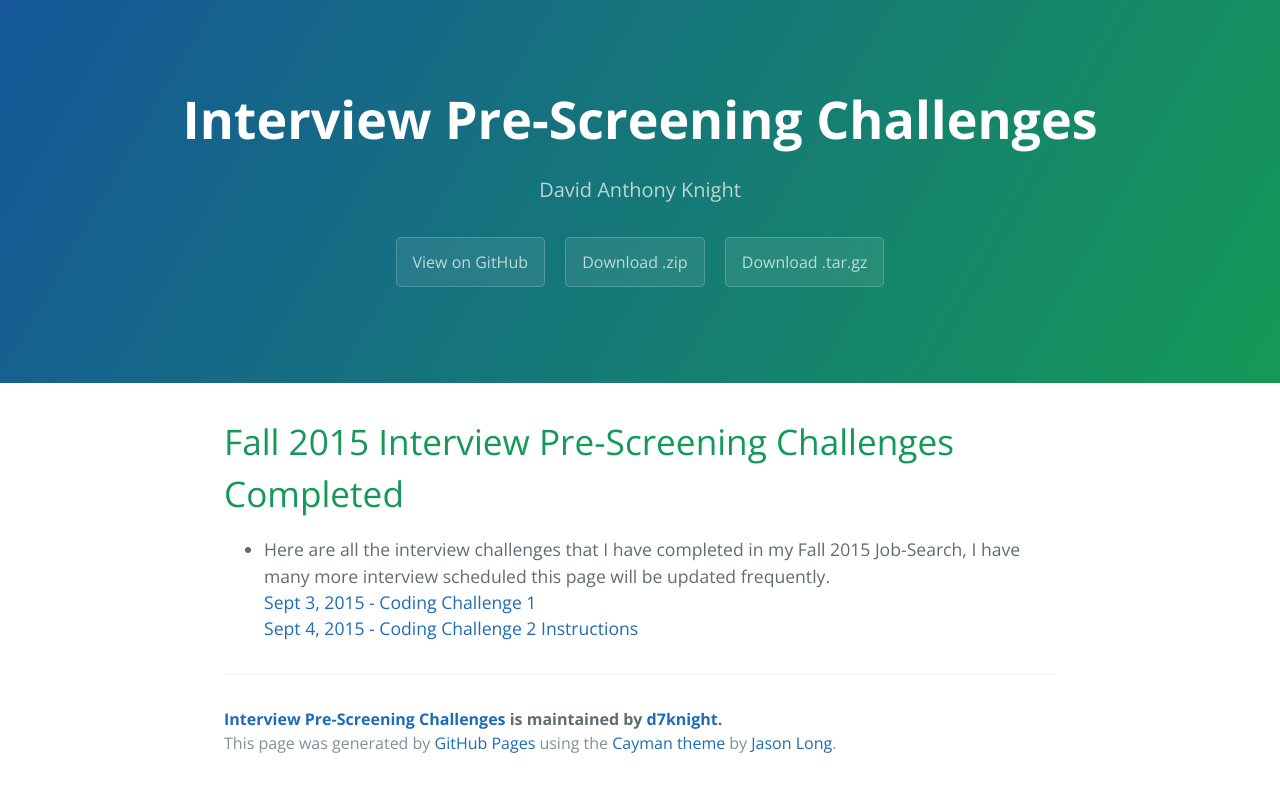
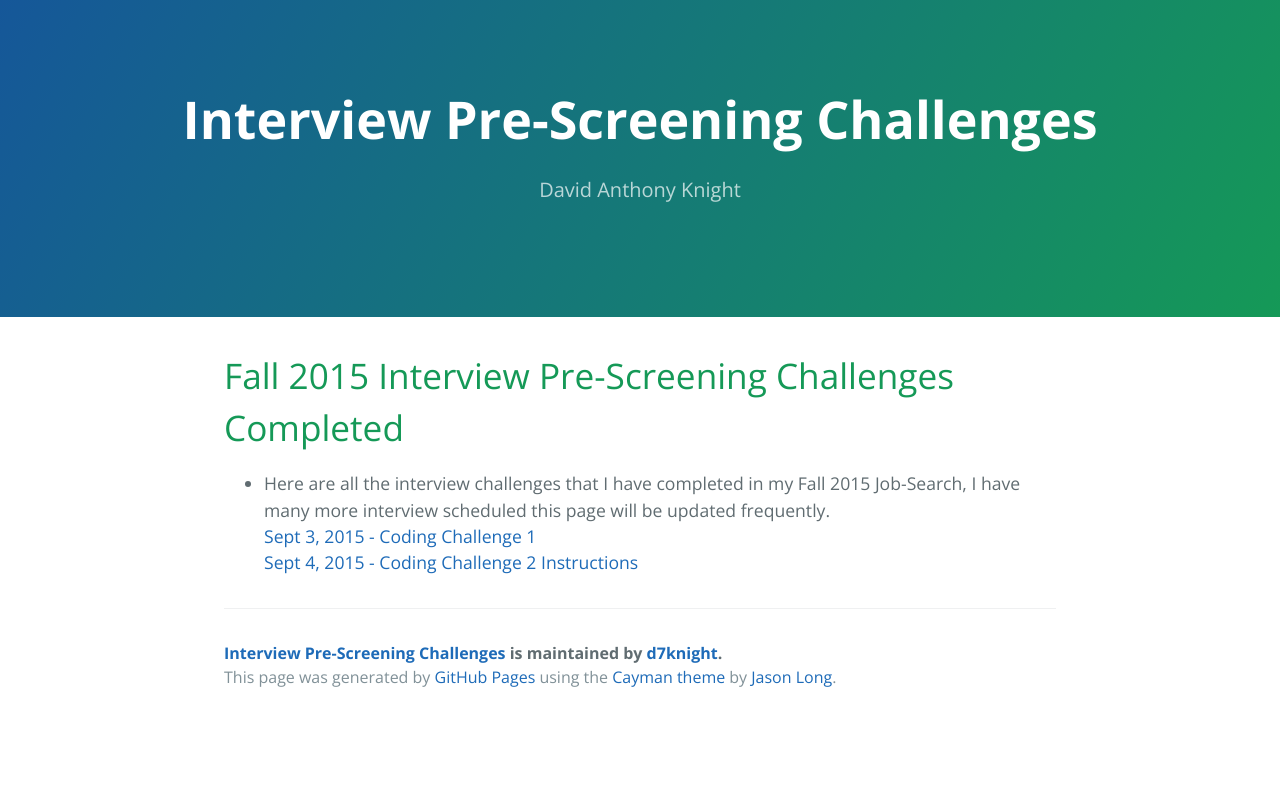
Before and after one commit to d7knight/Challenges, a plain HTML site: page index.html in a window 1280 px wide. Drawn offline with nearby package versions, Linux system fonts and the light colour scheme.

Commit message:
removed repo links

```diff
--- a/index.html
+++ b/index.html
@@ -13,9 +13,7 @@
     <section class="page-header">
       <h1 class="project-name">Interview Pre-Screening Challenges </h1>
       <h2 class="project-tagline">David Anthony Knight</h2>
-      <a href="https://github.com/d7knight/Challenges" class="btn">View on GitHub</a>
-      <a href="https://github.com/d7knight/Challenges/zipball/master" class="btn">Download .zip</a>
-      <a href="https://github.com/d7knight/Challenges/tarball/master" class="btn">Download .tar.gz</a>
+
     </section>
 
     <section class="main-content">
```
Also changed, not shown: 1 other file.
